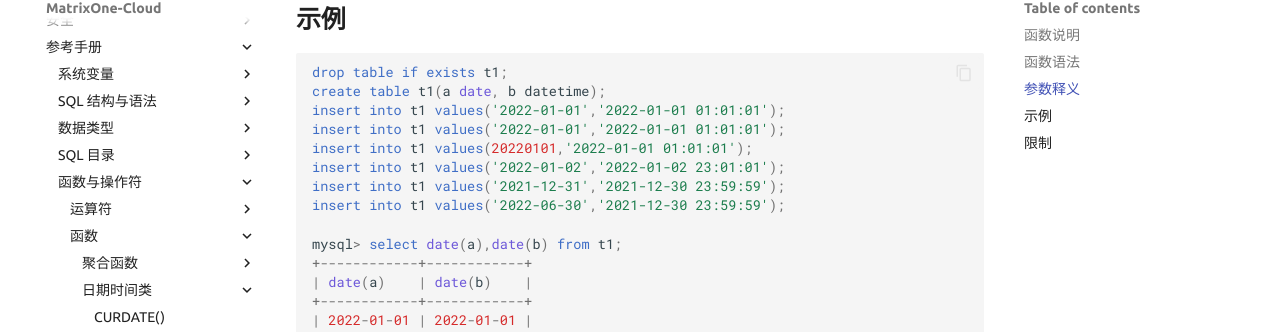
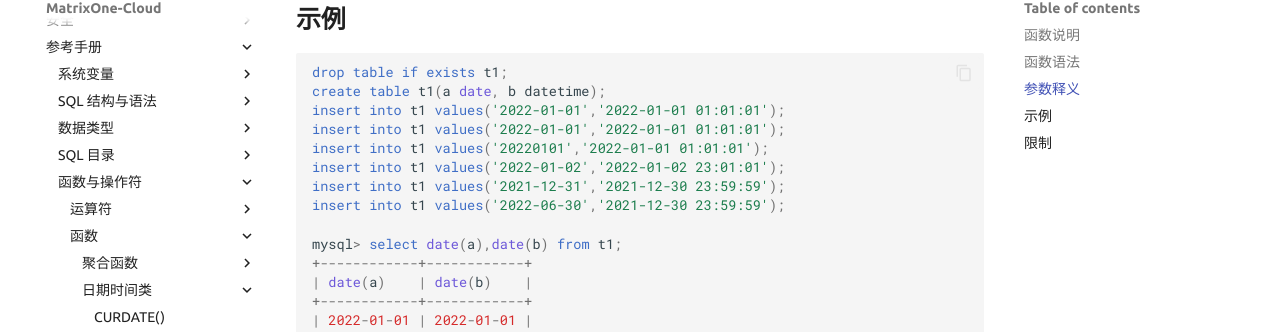
Before and after one commit to yangj1211/moc-docs, an MkDocs documentation site: the page built from docs/MatrixOne-Cloud/Reference/Functions-and-Operators/Datetime/date.md, in a window 1280 px wide and 900 px high, scrolled down 551 px. Shown: the part 121-453 px from the top of the window. Built offline with MkDocs 1.6.1 and Material for MkDocs 9.7.7, drawn with Linux system fonts in a browser that asks for light colours; comment, search, counter and statistics services are not loaded; the version menu is left out.

```diff
--- a/docs/MatrixOne-Cloud/Reference/Functions-and-Operators/Datetime/date.md
+++ b/docs/MatrixOne-Cloud/Reference/Functions-and-Operators/Datetime/date.md
@@ -23,7 +23,7 @@ drop table if exists t1;
 create table t1(a date, b datetime);
 insert into t1 values('2022-01-01','2022-01-01 01:01:01');
 insert into t1 values('2022-01-01','2022-01-01 01:01:01');
-insert into t1 values(20220101,'2022-01-01 01:01:01');
+insert into t1 values('20220101','2022-01-01 01:01:01');
 insert into t1 values('2022-01-02','2022-01-02 23:01:01');
 insert into t1 values('2021-12-31','2021-12-30 23:59:59');
 insert into t1 values('2022-06-30','2021-12-30 23:59:59');
```
